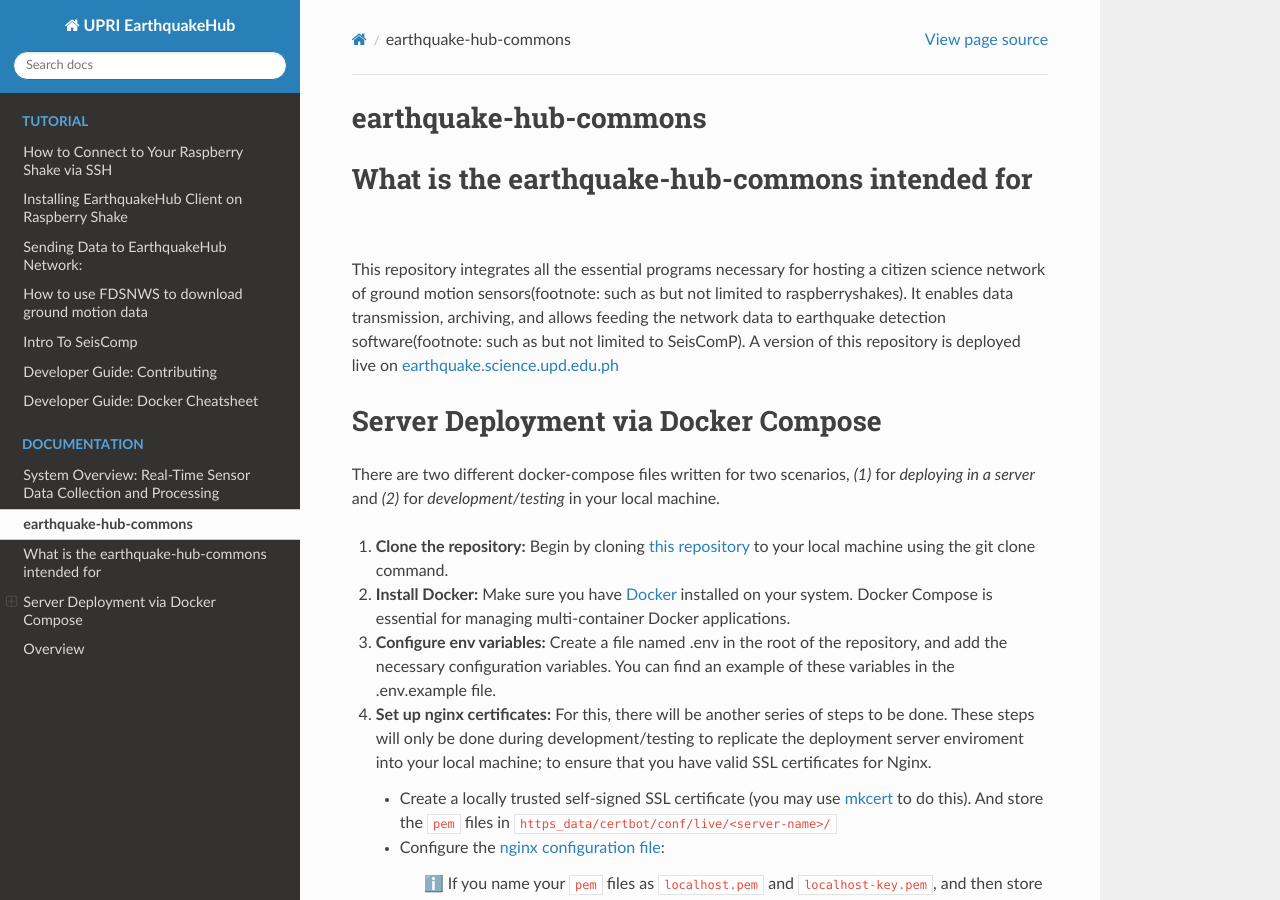
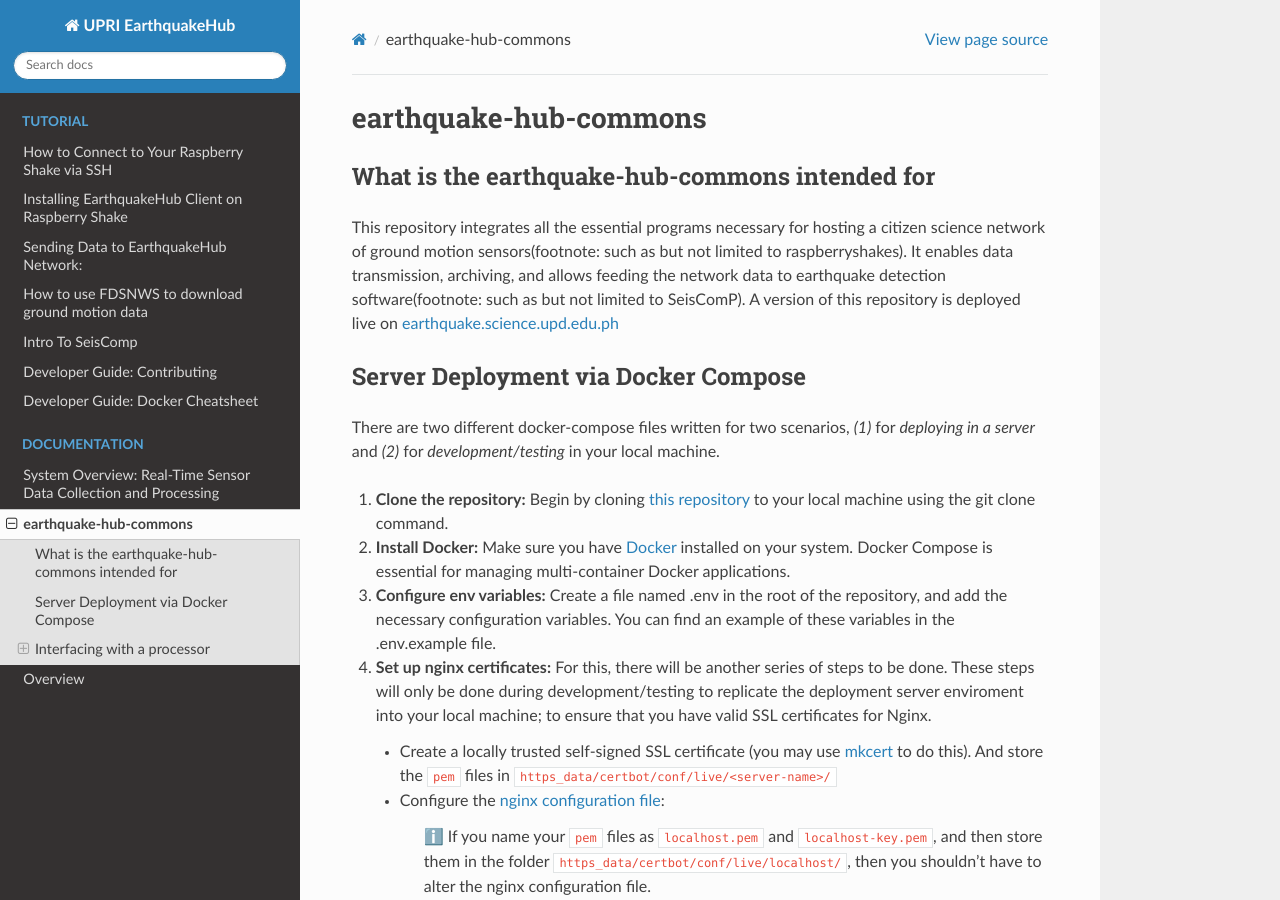
Before and after one commit to UPRI-earthquake/upri-earthquake.github.io, a Sphinx documentation site: the page built from doc/ehub-commons.md, in a window 1280 px wide and 900 px high. Built offline with Sphinx 7.4.7 and the Read the Docs theme 2.0.0, drawn with Linux system fonts in a browser that asks for light colours; pages that are not in the unit, such as notebooks, are missing from menus.

Commit message:
headering ehub file

````diff
--- a/doc/ehub-commons.md
+++ b/doc/ehub-commons.md
@@ -1,11 +1,11 @@
 earthquake-hub-commons
 =======================
 
-# What is the earthquake-hub-commons intended for
+### What is the earthquake-hub-commons intended for
 This repository integrates all the essential programs necessary for hosting a citizen science network of ground motion sensors(footnote: such as but not limited to raspberryshakes). It enables data transmission, archiving, and allows feeding the network data to earthquake detection software(footnote: such as but not limited to SeisComP).
 A version of this repository is deployed live on [earthquake.science.upd.edu.ph](https://earthquake.science.upd.edu.ph)
 
-# Server Deployment via Docker Compose
+### Server Deployment via Docker Compose
 There are two different docker-compose files written for two scenarios, *(1)* for *deploying in a server* and *(2)* for *development/testing* in your local machine.
 1. **Clone the repository:** Begin by cloning [this repository](https://github.com/UPRI-earthquake/earthquake-hub-commons.git) to your local machine using the git clone command.
 2. **Install Docker:** Make sure you have [Docker](https://docs.docker.com/get-docker/) installed on your system. Docker Compose is essential for managing multi-container Docker applications.
@@ -58,14 +58,14 @@ There are two different docker-compose files written for two scenarios, *(1)* fo
        }
        ```
        > Please change the `<USERNAME>` and `<PASSWORD>` parameters with your credentials.
-## Interfacing with a processor
-### SeisComP
+### Interfacing with a processor
+#### SeisComP
 The earthquake-hub-commons repository allows easy interfacing with earthquake processing softwares such as SeisComP (Seismic Communication Processor) which is a widely used earthquake detection  and seismic data processing software.
 SeisComP is a collection of *software modules* used to for seismic data transmission, processing, analysis, monitoring, and archiving. These functions can be done in both real-time and offline.
 For further information about SeisComP check this [overview](https://www.seiscomp.de/doc/index.html) on how to get started with SeisComP.
 
-### Backend Endpoints and Python Scripts
+#### Backend Endpoints and Python Scripts
 This repository exposes two Server-Sent-Event endpoints (`/messaging/restricted/new-pick` and `/messaging/restricted/new-event`) and run two Python scripts to interact with the processor. The two python scripts are run as systemd services which publish `pick events` and `recorded seismic events` from SeisComP to the aforementioned endpoints.
 
-### MongoDB and Data Population
+#### MongoDB and Data Population
 We have included scripts to help initialize mongodb’s `events` collection with SeisComP event data in the scenario that you have an existing record of SeisComP detections that you want to migrate into your instance of EarthquakeHub.
````
Also changed, not shown: 1 other file.
